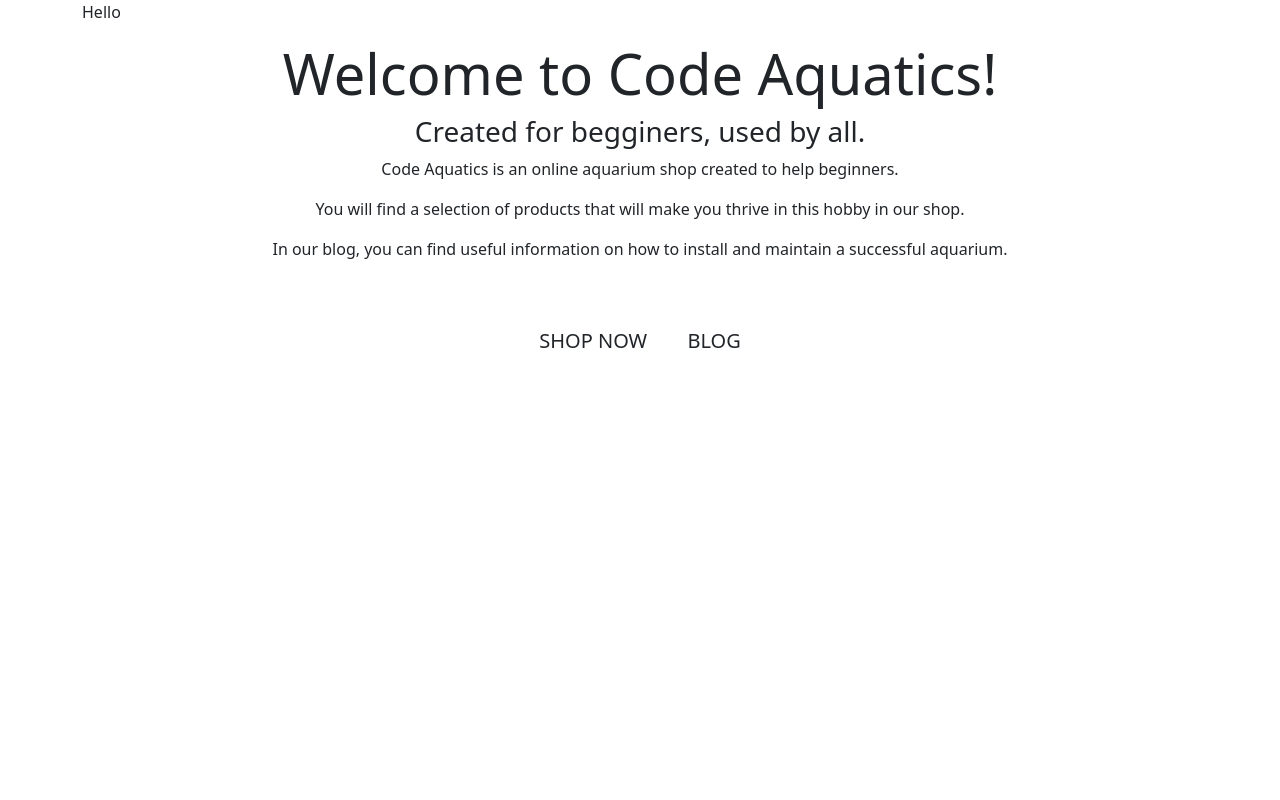
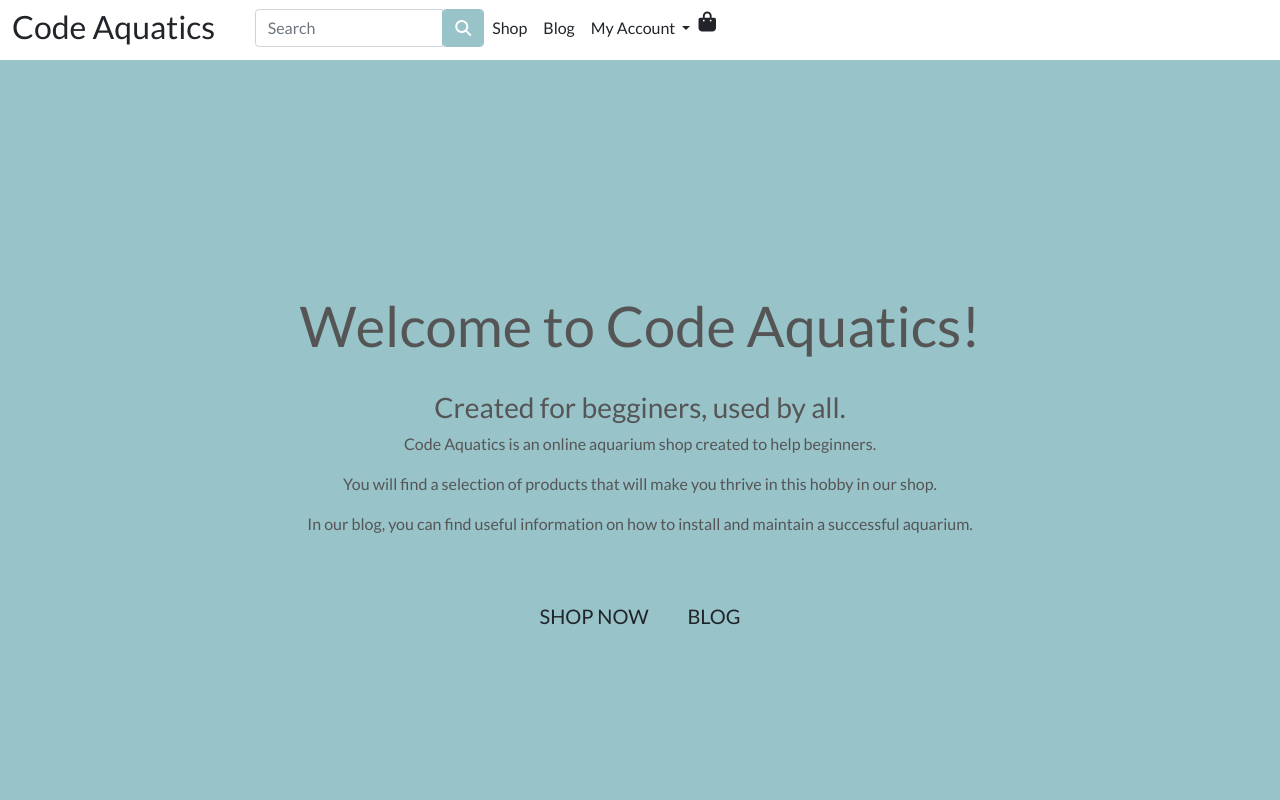
Before and after one commit to RuiOliveira83/MS4_Code_Aquatics, a Django app: page / in a window 1280 px wide. Run offline with Django 3.2, Linux system fonts and the light colour scheme; some libraries are stand-ins or nearby versions.

Commit message:
Added homepage and css1

```diff
--- a/code_aquatics/settings.py
+++ b/code_aquatics/settings.py
@@ -148,6 +148,10 @@ USE_TZ = True
 # https://docs.djangoproject.com/en/3.2/howto/static-files/
 
 STATIC_URL = '/static/'
+STATICFILES_DIRS = (os.path.join(BASE_DIR, 'static'),)
+
+MEDIA_URL = '/media/'
+MEDIA_ROOT = os.path.join(BASE_DIR, 'media')
 
 # Default primary key field type
 # https://docs.djangoproject.com/en/3.2/ref/settings/#default-auto-field
--- a/code_aquatics/urls.py
+++ b/code_aquatics/urls.py
@@ -15,9 +15,11 @@ Including another URLconf
 """
 from django.contrib import admin
 from django.urls import path, include
+from django.conf import settings
+from django.conf.urls.static import static
 
 urlpatterns = [
     path('admin/', admin.site.urls),
     path('accounts/', include('allauth.urls')),
     path('', include('home.urls')),
-]
+] + static(settings.MEDIA_URL, document_root=settings.MEDIA_ROOT)
--- a/home/templates/home/index.html
+++ b/home/templates/home/index.html
@@ -5,7 +5,6 @@
     <div class="container header-container">
         <div class="row">
             <div class="col">
-                <p>Hello</p>
             </div>
         </div>
     </div>
@@ -13,9 +12,9 @@
 
 {% block content %}
     <div class="container h-100">
-        <div class="row h-100">
-            <div class="text-center my-auto">
-                <h1 class="display-4">
+        <div class="row justify-content-center h-100">
+            <div class="text-center my-auto py-3">
+                <h1 class="display-4 py-4">
                     Welcome to Code Aquatics!
                 </h1>
                 <h3>
--- /dev/null
+++ b/static/css/base.css
@@ -0,0 +1,50 @@
+html {
+    height: 100%;
+}
+
+body {
+    background: #98c3c9;
+    background-size: cover;
+    height: calc(100vh - 164px);
+    color: #555;
+    font-family: 'Lato';
+}
+
+.header-container {
+    padding-top: 164px;
+}
+
+.menu-item {
+    text-decoration: none !important;
+}
+
+.btn-search {
+    color: #fff;
+    background-color: #98c3c9;
+    border-color: #98c3c9;
+}
+
+.row-head {
+    height: 44px;
+}
+
+/* -------------------------------- Media Queries */
+
+/* Slightly larger container on xl screens */
+@media (min-width: 1200px) {
+    .container {
+      max-width: 80%;
+    }
+}
+
+/* fixed top navbar only on medium and up */
+@media (min-width: 992px) {
+    .fixed-top-desktop-only {
+        position: fixed;
+        top: 0;
+        right: 0;
+        left: 0;
+        z-index: 1030;
+    }
+
+}
--- a/templates/base.html
+++ b/templates/base.html
@@ -14,12 +14,17 @@
 
         {% block corecss %}
             <link href="https://cdn.jsdelivr.net/npm/bootstrap@5.1.1/dist/css/bootstrap.min.css" rel="stylesheet" integrity="sha384-F3w7mX95PdgyTmZZMECAngseQB83DfGTowi0iMjiWaeVhAn4FJkqJByhZMI3AhiU" crossorigin="anonymous">
+            <link rel="preconnect" href="https://fonts.googleapis.com">
+            <link rel="preconnect" href="https://fonts.gstatic.com" crossorigin>
+            <link href="https://fonts.googleapis.com/css2?family=Lato&family=Roboto&display=swap" rel="stylesheet">
+            <link rel="stylesheet" href="{% static 'css/base.css' %}">
         {% endblock %}
 
         {% block extra_css %}
         {% endblock %}
 
         {% block corejs %}
+            <script src="https://kit.fontawesome.com/4165091f0f.js" crossorigin="anonymous"></script>
             <!-- Optional JavaScript; choose one of the two! -->
             <!-- Option 1: Bootstrap Bundle with Popper -->
             <script src="https://cdn.jsdelivr.net/npm/bootstrap@5.1.1/dist/js/bootstrap.bundle.min.js" integrity="sha384-/bQdsTh/da6pkI1MST/rWKFNjaCP5gBSY4sEBT38Q/9RBh9AH40zEOg7Hlq2THRZ" crossorigin="anonymous"></script>
@@ -37,7 +42,81 @@
         <title>Code Aquatics {% block extra_title %}{% endblock %}</title>
     </head>
     <body>
-        <header class="container-fluid fixed-top"></header>
+        <header class="container-fluid fixed-top px-0">
+            <nav class="navbar navbar-expand-lg navbar-light bg-white">
+                <div class="container-fluid">
+                    <div class="row row-head">
+                        <div class="col-4">
+                            <a class="navbar-brand" href="{% url 'home' %}">
+                                <h2 class="logo-font my-0 text-dark">Code Aquatics</h2>
+                            </a>
+                        </div>
+                        <div class="col-8 text-end">
+                            <button class="navbar-toggler text-end" type="button" data-bs-toggle="collapse" data-bs-target="#navbarSupportedContent" aria-controls="navbarSupportedContent" aria-expanded="false" aria-label="Toggle navigation">
+                                <span class="navbar-toggler-icon"></span>
+                            </button>
+                            <div class="collapse navbar-collapse" id="navbarSupportedContent">
+                                <form method="GET" action="">
+                                    <div class="input-group w-100">
+                                        <input class="form-control" type="text" name="q" placeholder="Search">
+                                        <div class="input-group-append">
+                                            <button class="form-control btn btn-search" type="submit">
+                                                <span class="icon">
+                                                    <i class="fas fa-search"></i>
+                                                </span>
+                                            </button>
+                                        </div>
+                                    </div>
+                                </form>
+
+                                <ul class="navbar-nav me-auto mb-2 mb-lg-0">
+                                    <li class="nav-item">
+                                        <a class="nav-link text-dark" aria-current="page" href="#">Shop</a>
+                                    </li>
+                                    <li class="nav-item">
+                                        <a class="nav-link text-dark" href="#">Blog</a>
+                                    </li>
+                                    <li class="nav-item dropdown">
+                                        <a class="nav-link dropdown-toggle text-dark" href="#" id="navbarDropdown" role="button" data-bs-toggle="dropdown" aria-expanded="false">
+                                            My Account
+                                        </a>
+                                        <ul class="dropdown-menu" aria-labelledby="navbarDropdown">
+                                            {% if request.user.is_authenticated %}
+                                                <li><a class="dropdown-item" href="#">My Profile</a></li>
+                                                {% if request.user.is_superuser %}
+                                                    <li><a class="dropdown-item" href="#">Product Management</a></li>
+                                                {% endif %}
+                                                <li><a class="dropdown-item" href="{% url 'account_logout' %}">Logout</a></li>
+                                            {% else %}
+                                                <li><a class="dropdown-item" href="{% url 'account_signup' %}">Register</a></li>
+                                                <li><a class="dropdown-item" href="{% url 'account_login' %}">Login</a></li>
+                                            {% endif %}
+                                        </ul>
+                                    </li>
+                                    <li class="nav-item">
+                                        <a class="" href="">
+                                            <div class="text-center text-dark">
+                                                <div><i class="fas fa-shopping-bag fa-lg align-middle"></i></div>
+                                                <p class="my-0 px-2">
+                                                    {% if grand_total %}
+                                                        ${{ grand_total|floatformat:2 }}
+
+                                                    {% endif %}
+                                                </p>
+                                            </div>
+                                        </a>
+                                    </li>
+                                </ul>
+
+                            </div>
+                        </div>
+                    </div>
+
+                </div>
+            </nav>
+
+
+        </header>
 
         {% if messages %}
             <div class="message-container"></div>
```
Also changed, not shown: favicon.ico (added).
